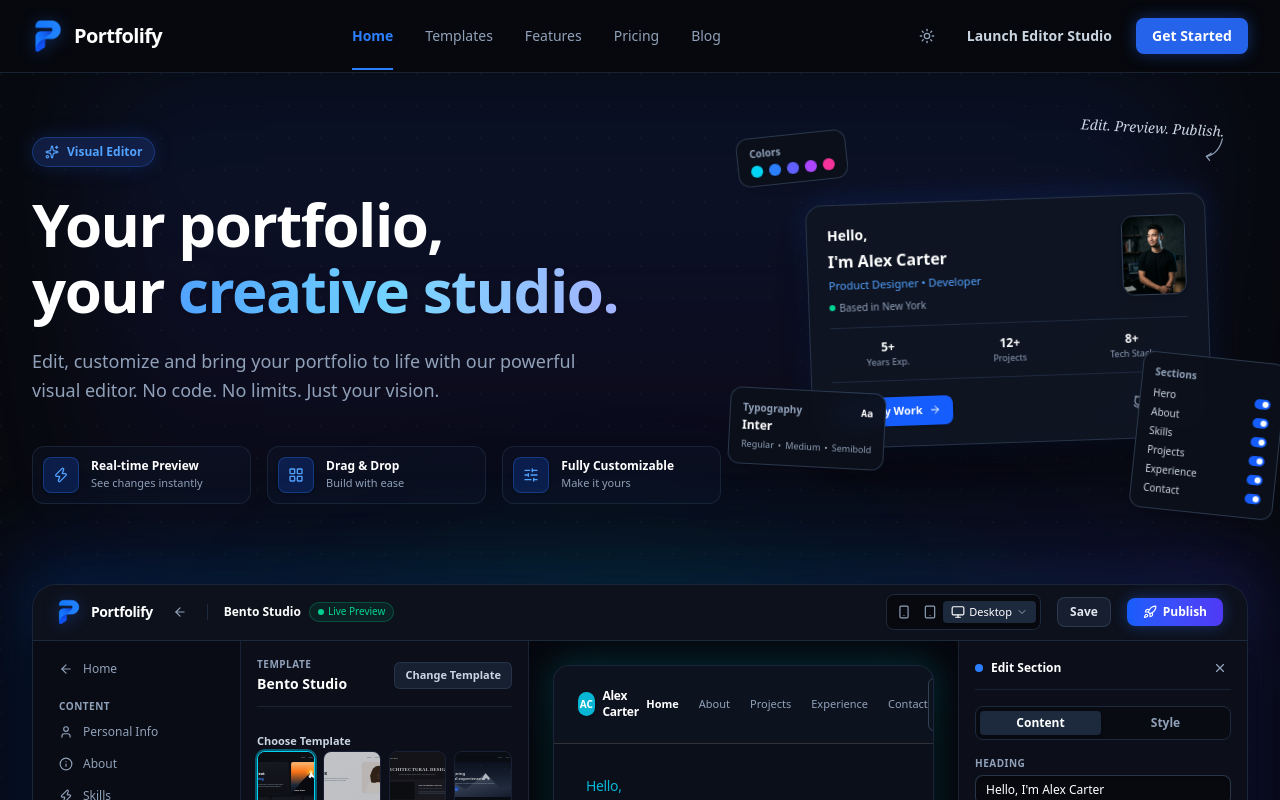
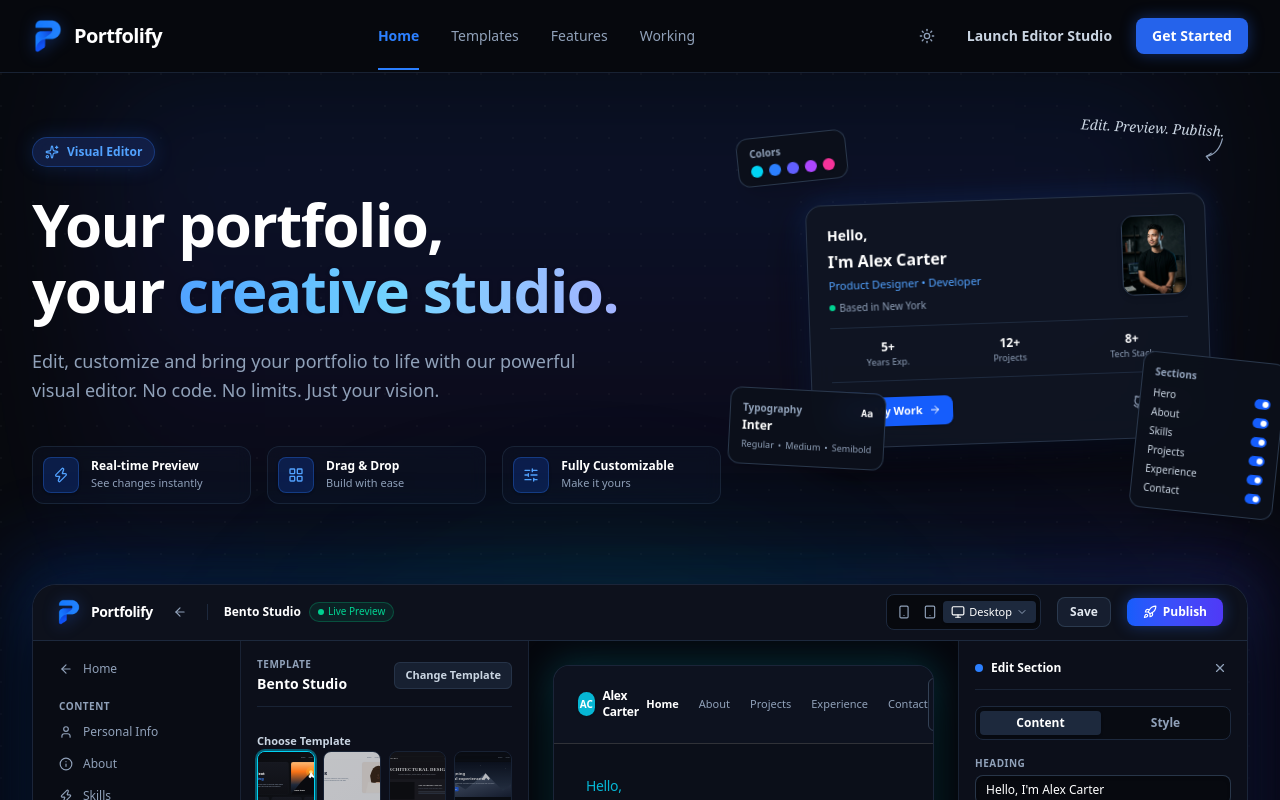
Before and after one commit to harshit-jain-ait/project-1-srm-insiders-, a Next.js app: page / in a window 1280 px wide. Shown: the top 800 px of the page. Built offline with nearby package versions, Linux system fonts and the light colour scheme.

Commit message:
changed pricing and blog in navigation

```diff
--- a/src/components/landing/landing-page-view.tsx
+++ b/src/components/landing/landing-page-view.tsx
@@ -465,7 +465,7 @@
                 Features
               </a>
               <a href="#process" className="hover:text-white transition-colors">
-                Blog
+                Working
               </a>
             </div>
 
--- a/src/components/landing/navbar.tsx
+++ b/src/components/landing/navbar.tsx
@@ -51,21 +51,13 @@
           >
             Features
           </a>
-          <Link
-            href="/pricing"
-            className={`transition-colors font-medium py-6 ${
-              isDark ? "text-slate-400 hover:text-white" : "text-slate-600 hover:text-slate-900"
-            }`}
-          >
-            Pricing
-          </Link>
           <a
             href="#process"
             className={`transition-colors font-medium py-6 ${
               isDark ? "text-slate-400 hover:text-white" : "text-slate-600 hover:text-slate-900"
             }`}
           >
-            Blog
+            Working
           </a>
         </nav>
 
@@ -151,13 +143,13 @@
             >
               Features
             </a>
-            <Link
-              href="/pricing"
+            <a
+              href="#process"
               onClick={() => setMobileMenuOpen(false)}
               className="hover:text-blue-400 transition-colors py-1"
             >
-              Pricing
-            </Link>
+              Working
+            </a>
             <Link
               href="/editor"
               onClick={() => setMobileMenuOpen(false)}
```
